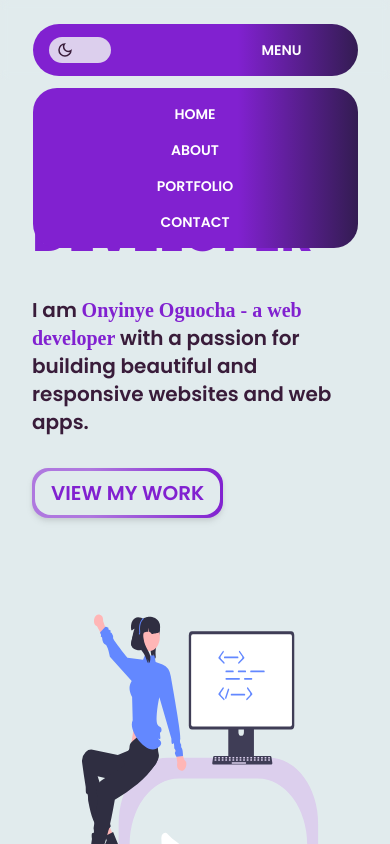
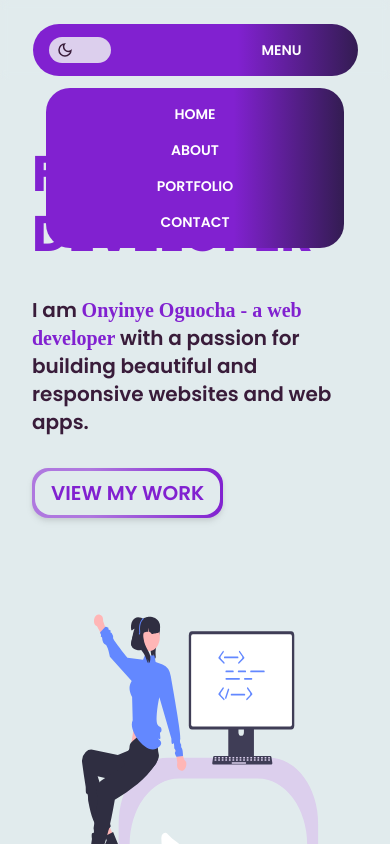
Before and after one commit to stephany247/onyinye-oguocha, a React (Vite) app: page / in a window 390 px wide. Both pictures are taken after a click on the button 327 px from the left and 50 px from the top of the page. Shown: the top 844 px of the page. Built offline with nearby package versions, Linux system fonts and the light colour scheme; some icons are missing; a web font is replaced by a local one.

Commit message:
refactor Navbar component styling for improved layout and responsiveness

```diff
--- a/src/components/Navbar.jsx
+++ b/src/components/Navbar.jsx
@@ -41,7 +41,7 @@ function Navbar() {
           <ul
             className={`${
               isMenuOpen
-                ? "flex flex-col justify-start items-center p-4 bg-custom-gradient3 rounded-3xl fixed top-16 left-0 right-0 mx-auto md:mx-auto w-12/12"
+                ? "flex flex-col justify-start items-center fixed top-16 left-0 right-0 mx-auto md:mx-auto w-11/12 p-4 bg-custom-gradient3 rounded-3xl"
                 : "hidden"
             } md:flex gap-4`}
           >
```
